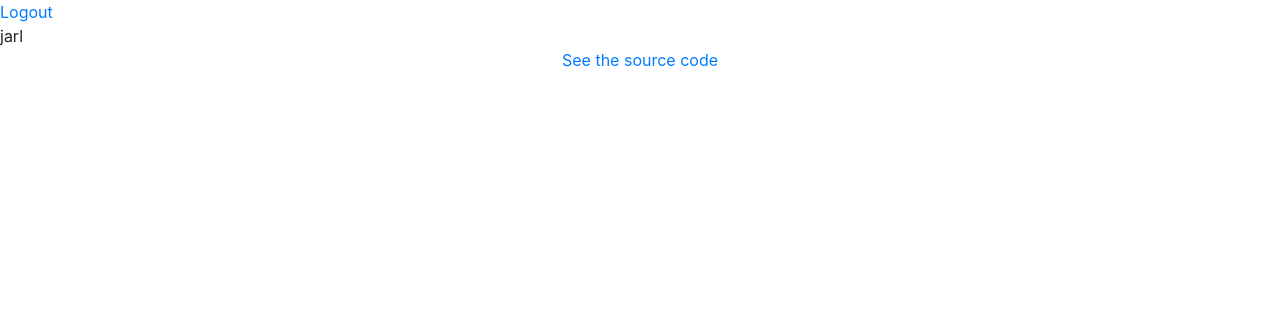
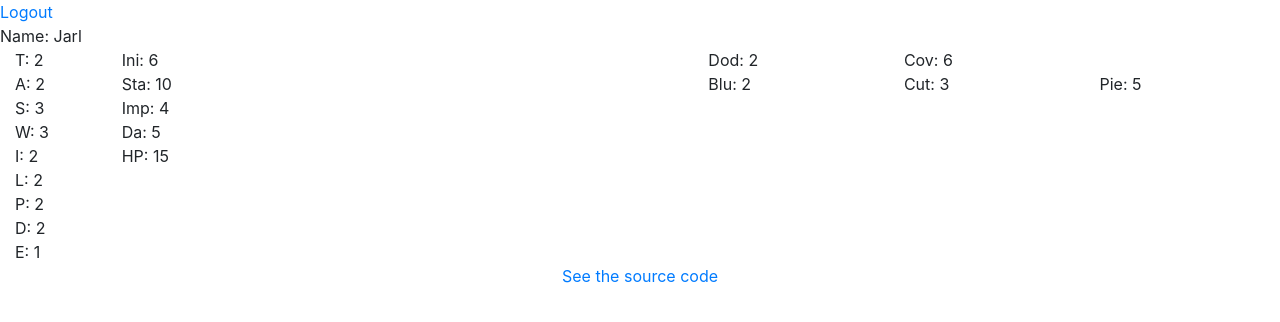
Before and after one commit to cfriaszapater/bs-character, a React (Create React App) app: page / in a window 1280 px wide. Both pictures are taken after typing "Sample", "Sample123" into the empty fields and a click on the button "Login". Shown: the top 322 px of the page. Built offline with nearby package versions, Linux system fonts and the light colour scheme.

Commit message:
basic layout WIP

```diff
--- a/src/components/character/characterSheet.tsx
+++ b/src/components/character/characterSheet.tsx
@@ -20,7 +20,7 @@ export default class CharacterSheet extends React.Component<
   }
 
   public render() {
-    const { error, loading } = this.props;
+    const { character, error, loading } = this.props;
 
     if (loading) {
       return <div>Loading...</div>;
@@ -37,7 +37,56 @@ export default class CharacterSheet extends React.Component<
               " Please check your network connection and refresh."}
           </div>
         )}
-        {this.props.character && <div>{this.props.character.name}</div>}
+        {character && (
+          <div id="sheet" className="container-fluid">
+            <div id="personal-info" className="row">
+              <div>Name: {character.name}</div>
+            </div>
+            <div id="equipment" className="row"></div>
+            <div id="attribs-and-characteristics" className="row">
+              <div id="attributes" className="col-1">
+                <div>T: {character.attributes.T}</div>
+                <div>A: {character.attributes.A}</div>
+                <div>S: {character.attributes.S}</div>
+                <div>W: {character.attributes.W}</div>
+                <div>I: {character.attributes.I}</div>
+                <div>L: {character.attributes.L}</div>
+                <div>P: {character.attributes.P}</div>
+                <div>D: {character.attributes.D}</div>
+                <div>E: {character.attributes.E}</div>
+              </div>
+              <div id="characteristics" className="col">
+                <div>Ini: {character.characteristics.initiative}</div>
+                <div>Sta: {character.characteristics.stamina}</div>
+                <div>Imp: {character.characteristics.impact}</div>
+                <div>Da: {character.characteristics.damage}</div>
+                <div>HP: {character.characteristics.health}</div>
+              </div>
+              <div id="defenseCharacteristics" className="col">
+                <div className="row">
+                  <div className="col">
+                    Dod: {character.defenseCharacteristics.dodge}
+                  </div>
+                  <div className="col">
+                    Cov: {character.defenseCharacteristics.coverage}
+                  </div>
+                  <div className="col">{/*intentionally empty*/}</div>
+                </div>
+                <div className="row">
+                  <div className="col">
+                    Blu: {character.defenseCharacteristics.bludgeoning}
+                  </div>
+                  <div className="col">
+                    Cut: {character.defenseCharacteristics.cut}
+                  </div>
+                  <div className="col">
+                    Pie: {character.defenseCharacteristics.piercing}
+                  </div>
+                </div>
+              </div>
+            </div>
+          </div>
+        )}
       </div>
     );
   }
--- a/src/store/character/characterActions.ts
+++ b/src/store/character/characterActions.ts
@@ -39,17 +39,70 @@ export const fetchCharacter = () => async (
 async function getCharacter(): Promise<Character> {
   return new Promise(resolve => {
     resolve({
-      name: "jarl",
+      name: "Jarl",
       attributes: {
-        R: 0,
-        A: 0,
-        F: 0,
-        V: 0,
-        I: 0,
-        L: 0,
-        P: 0,
-        D: 0,
-        E: 0
+        T: 2,
+        A: 2,
+        S: 3,
+        W: 3,
+        I: 2,
+        L: 2,
+        P: 2,
+        D: 2,
+        E: 1
+      },
+      equipment: {
+        hand1: {
+          type: "weapon",
+          id: "long-sword",
+          level: 1,
+          reach: 2,
+          structure: 3,
+          weight: 2
+        },
+        hand2: {
+          type: "shield",
+          id: "round-shield",
+          level: 1,
+          structure: 1,
+          weight: 1,
+          coverage: 1,
+          bludgeoning: 0,
+          cut: 0,
+          piercing: 2
+        },
+        body: {
+          type: "armor",
+          id: "chainmail",
+          level: 1,
+          structure: 3,
+          weight: 11,
+          dodge: 2,
+          coverage: 5,
+          bludgeoning: 2,
+          cut: 3,
+          piercing: 3
+        },
+        bag: [
+          {
+            type: "miscelaneous",
+            id: "flask"
+          }
+        ]
+      },
+      characteristics: {
+        initiative: 6,
+        stamina: 10,
+        impact: 4,
+        damage: 5,
+        health: 15
+      },
+      defenseCharacteristics: {
+        dodge: 2,
+        coverage: 6,
+        bludgeoning: 2,
+        cut: 3,
+        piercing: 5
       }
     });
   });
```
Also changed, not shown: src/store/character/types.ts (+23 -3 lines).
